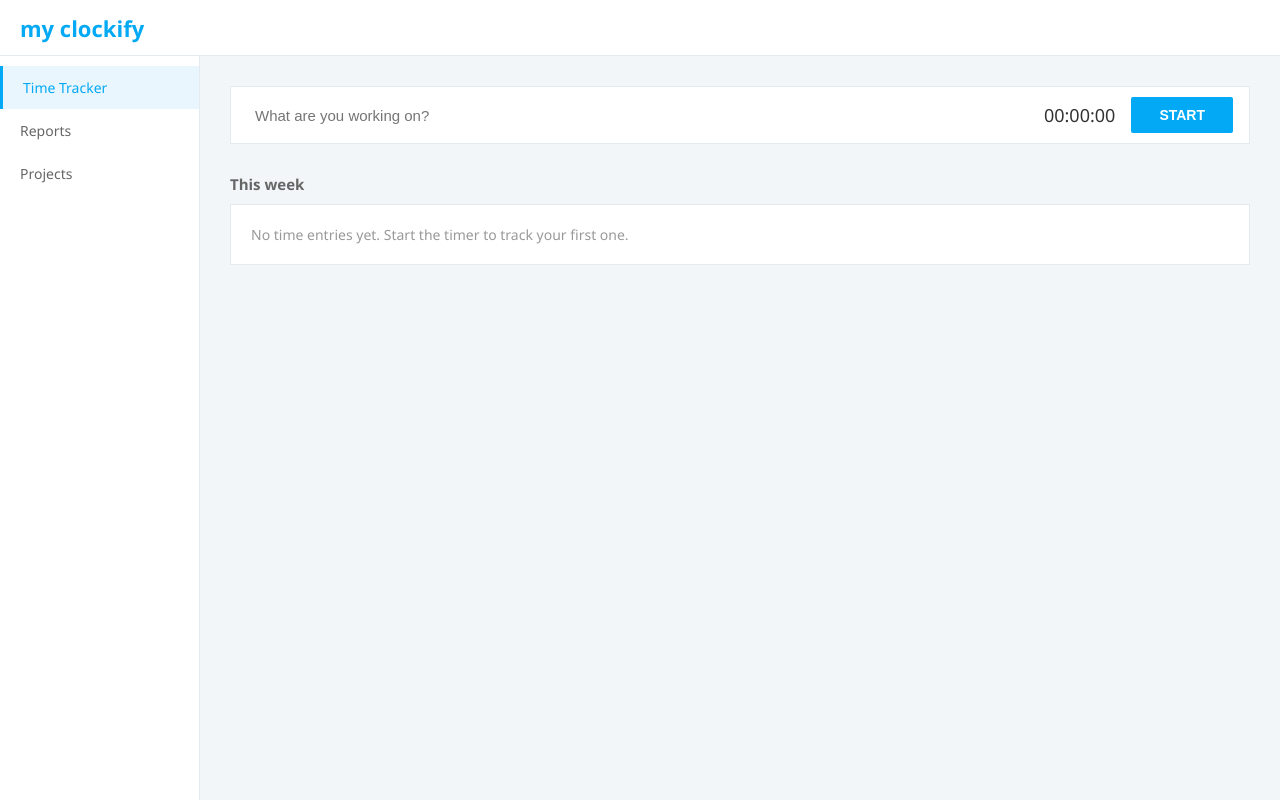
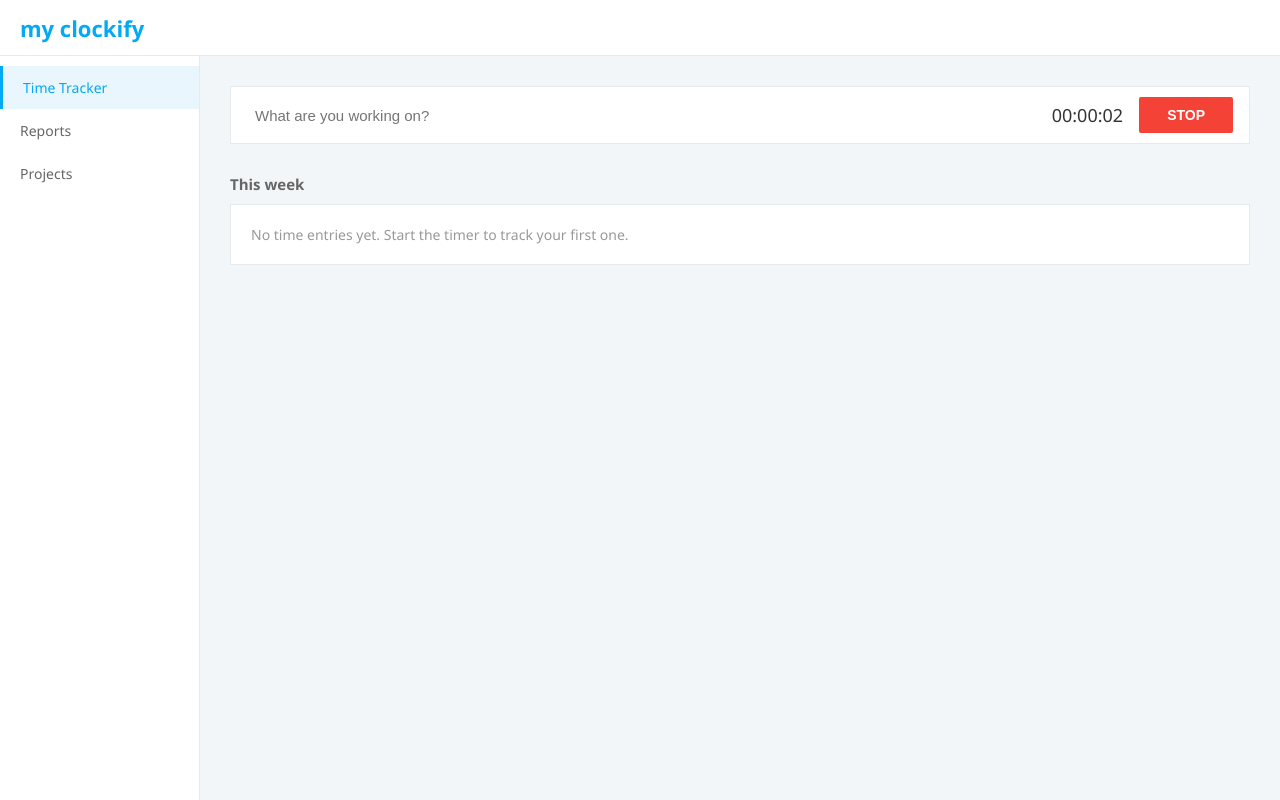
Before and after one commit to peperoni-hub/deskito, a plain HTML site: page index.html in a window 1280 px wide. Both pictures are taken after a click on the button "START". Drawn offline with Linux system fonts and the light colour scheme.

Commit message:
Add working clock

```diff
--- /dev/null
+++ b/app.js
@@ -0,0 +1,44 @@
+const descriptionInput = document.getElementById("description");
+const clock = document.getElementById("clock");
+const startStopButton = document.getElementById("start-stop");
+
+let startTime = null;
+let tickInterval = null;
+
+function formatDuration(milliseconds) {
+  const totalSeconds = Math.floor(milliseconds / 1000);
+  const hours = Math.floor(totalSeconds / 3600);
+  const minutes = Math.floor((totalSeconds % 3600) / 60);
+  const seconds = totalSeconds % 60;
+  return [hours, minutes, seconds]
+    .map((part) => String(part).padStart(2, "0"))
+    .join(":");
+}
+
+function updateClock() {
+  clock.textContent = formatDuration(Date.now() - startTime);
+}
+
+function startTimer() {
+  startTime = Date.now();
+  tickInterval = setInterval(updateClock, 1000);
+  startStopButton.textContent = "STOP";
+  startStopButton.classList.add("running");
+}
+
+function stopTimer() {
+  clearInterval(tickInterval);
+  startTime = null;
+  clock.textContent = "00:00:00";
+  descriptionInput.value = "";
+  startStopButton.textContent = "START";
+  startStopButton.classList.remove("running");
+}
+
+startStopButton.addEventListener("click", () => {
+  if (startTime === null) {
+    startTimer();
+  } else {
+    stopTimer();
+  }
+});
--- a/index.html
+++ b/index.html
@@ -31,5 +31,7 @@
       </section>
     </main>
   </div>
+
+  <script src="app.js"></script>
 </body>
 </html>
```
